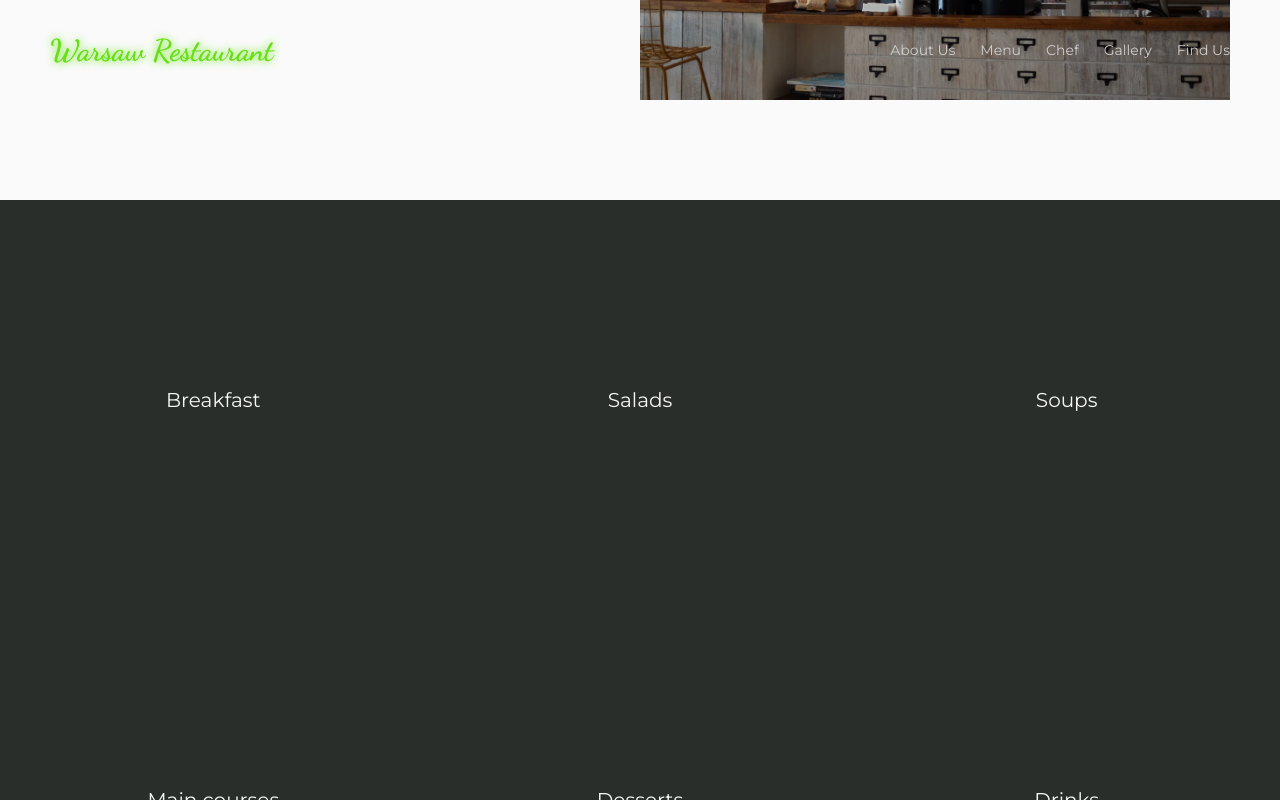
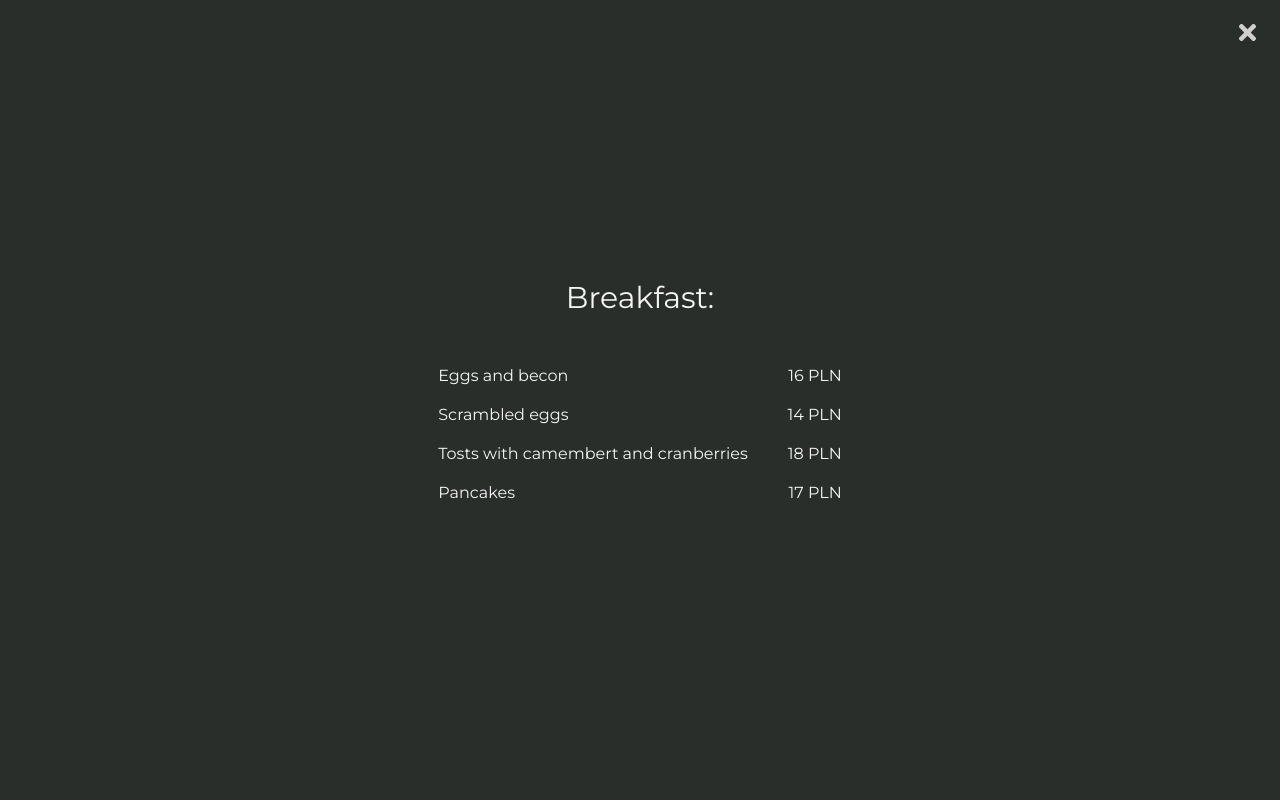
Before and after one commit to PatrycjaKalinowska/warsaw-restaurant, a React (Create React App) app: page / in a window 1280 px wide. Both pictures are taken after a click on the element "Breakfast". Shown: the part 1667-2467 px from the top of the page. Built offline with nearby package versions, Linux system fonts and the light colour scheme.

Commit message:
added displaying and closing menu modal

```diff
--- a/src/components/Menu/Menu.js
+++ b/src/components/Menu/Menu.js
@@ -5,22 +5,36 @@ import { useState } from 'react';
 
 const Menu = () => {
     const [mealsList, setMealsList] = useState([]);
+    const [mealsListName, setMealsListName] = useState("");
+    const [displayMenu, setDisplayMenu] = useState(false);
 
     const handleMenuClick = (e) => {
         setMealsList([]);
 
         if (e.target.className.includes("1")) {
             setMealsList([menuList.breakfast]);
+            setMealsListName('Breakfast:');
+            setDisplayMenu(true);
         } else if (e.target.className.includes("2")) {
             setMealsList([menuList.salad]);
+            setMealsListName('Salads:');
+            setDisplayMenu(true);
         } else if (e.target.className.includes("3")) {
             setMealsList([menuList.soup]);
+            setMealsListName('Soups:');
+            setDisplayMenu(true);
         } else if (e.target.className.includes("4")) {
             setMealsList([menuList.mainCourse]);
+            setMealsListName('Main Courses:');
+            setDisplayMenu(true);
         } else if (e.target.className.includes("5")) {
             setMealsList([menuList.dessert]);
+            setMealsListName('Desserts:');
+            setDisplayMenu(true);
         } else if (e.target.className.includes("6")) {
             setMealsList([menuList.drinks]);
+            setMealsListName('Drinks:');
+            setDisplayMenu(true);
         }
     }
     return <div className='menu'>
@@ -44,7 +58,7 @@ const Menu = () => {
                 <p className='item-6' onClick={handleMenuClick} >Drinks</p>
             </div>
         </div>
-        <MenuModal mealsList={mealsList}/>
+        {displayMenu ? <MenuModal mealsList={mealsList} mealsListName={mealsListName} setDisplayMenu={setDisplayMenu}/> : ''}
     </div>
 }
 
--- a/src/components/MenuModal/MenuModal.css
+++ b/src/components/MenuModal/MenuModal.css
@@ -2,8 +2,52 @@
     width: 100%;
     min-height: 100vh;
     background-color: var(--primary-color);
+    position: fixed;
+    top: 0;
+    left: 0;
+    z-index: 10;
+    display: flex;
+    flex-direction: column;
+    justify-content: center;
+    align-items: center;
+    font-family: 'Montserrat', sans-serif;
+}
+
+.menu-modal__header {
+    color: var(--text-primary-color);
+    font-size: 30px;
+    margin-bottom: 30px;
+
+}
+
+.menu-modal__list {
+    list-style: none;
+
 }
 
 .menu-modal__item {
     color: var(--text-primary-color);
+    margin: 20px 0;
+    display: flex;
+    justify-content: space-between;
 }
+
+.menu-modal__item span {
+    margin: 0 20px;
+}
+
+.menu-modal__close {
+    position: absolute;
+    top: 20px;
+    right: 20px;
+    cursor: pointer;
+    color: var(--text-secondary-color);
+    font-size: 25px;
+
+}
+
+.menu-modal__close:hover {
+    color: var(--accent-color);
+    filter: drop-shadow(0 0 10px var(--accent-color));
+    transition: 0.5s;
+}
--- a/src/components/MenuModal/MenuModal.js
+++ b/src/components/MenuModal/MenuModal.js
@@ -1,14 +1,19 @@
 import { useState } from 'react'
+import { FaTimes } from 'react-icons/fa';
 import './MenuModal.css'
 
-const MenuModal = ( { mealsList } ) => {
+const MenuModal = ( { mealsList, mealsListName, setDisplayMenu } ) => {
 
-    //
+    const handleClose = () => {
+        setDisplayMenu(false);
+    }
 
     return <div className="menu-modal__container">
+    <FaTimes className="menu-modal__close" onClick={handleClose}/>
+    <p className='menu-modal__header'>{mealsListName}</p>
     <ul className="menu-modal__list">
     {
-        mealsList.map(item => item.map((item, index) => <li key={index} className="menu-modal__item">{item.title}</li>))
+        mealsList.map(item => item.map((item, index) => <li key={index} className="menu-modal__item"><span>{item.title}</span><span>{item.price}</span></li>))
     }
     </ul>
     </div>
--- a/src/components/Navbar/Navbar.css
+++ b/src/components/Navbar/Navbar.css
@@ -88,6 +88,16 @@
     top: 25px;
     right: 25px;
     cursor: pointer;
+    color: var(--text-secondary-color);
+    font-size: 25px;
+}
+
+
+
+.navbar__menu-hamburger-overlay-close:hover {
+    color: var(--accent-color);
+    filter: drop-shadow(0 0 10px var(--accent-color));
+    transition: 0.5s;
 }
 
 .navbar__menu-hamburger-list {
@@ -107,6 +117,17 @@
     color: var(--text-accent-color);
     text-shadow: 0 0 20px var(--text-accent-color);
     transition: 0.3s;
+}
+.navbar__menu-hamburger__icon {
+    cursor: pointer;
+    color: var(--text-secondary-color);
+    font-size: 25px;
+}
+
+.navbar__menu-hamburger__icon:hover {
+    color: var(--accent-color);
+    filter: drop-shadow(0 0 10px var(--accent-color));
+    transition: 0.5s;
 }
 
 
--- a/src/components/Navbar/Navbar.js
+++ b/src/components/Navbar/Navbar.js
@@ -17,10 +17,10 @@ const Navbar = () => {
                     <li className="navbar__menu-item"><a href="#">Find Us</a></li>
                 </ul>
                 <div className="navbar__menu-hamburger">
-                    <GiHamburgerMenu color="#cfcdcd" fontSize={25} onClick={() => {setToggleMenu(true)}}/>
+                    <GiHamburgerMenu className="navbar__menu-hamburger__icon" onClick={() => {setToggleMenu(true)}}/>
 
                     {toggleMenu && (<div className="navbar__menu-hamburger-overlay">
-                    <FaTimes className="navbar__menu-hamburger-overlay-close" color="#cfcdcd" font-size={25} onClick={() => {setToggleMenu(false)}}/>
+                    <FaTimes className="navbar__menu-hamburger-overlay-close" onClick={() => {setToggleMenu(false)}}/>
                     <ul className="navbar__menu-hamburger-list">
                         <li className="navbar__menu-hamburger-item"><a href="#aboutUs">About Us</a></li>
                         <li className="navbar__menu-hamburger-item"><a href="#">Menu</a></li>
--- a/src/constants/menuList.js
+++ b/src/constants/menuList.js
@@ -33,7 +33,7 @@ const salad = [
         price: '20 PLN'
     },
     {
-        title: 'Salad with feta and sun-dried tomatoes',
+        title: 'Salad with feta and tomatoes',
         price: '20 PLN'
     },
     {
```
